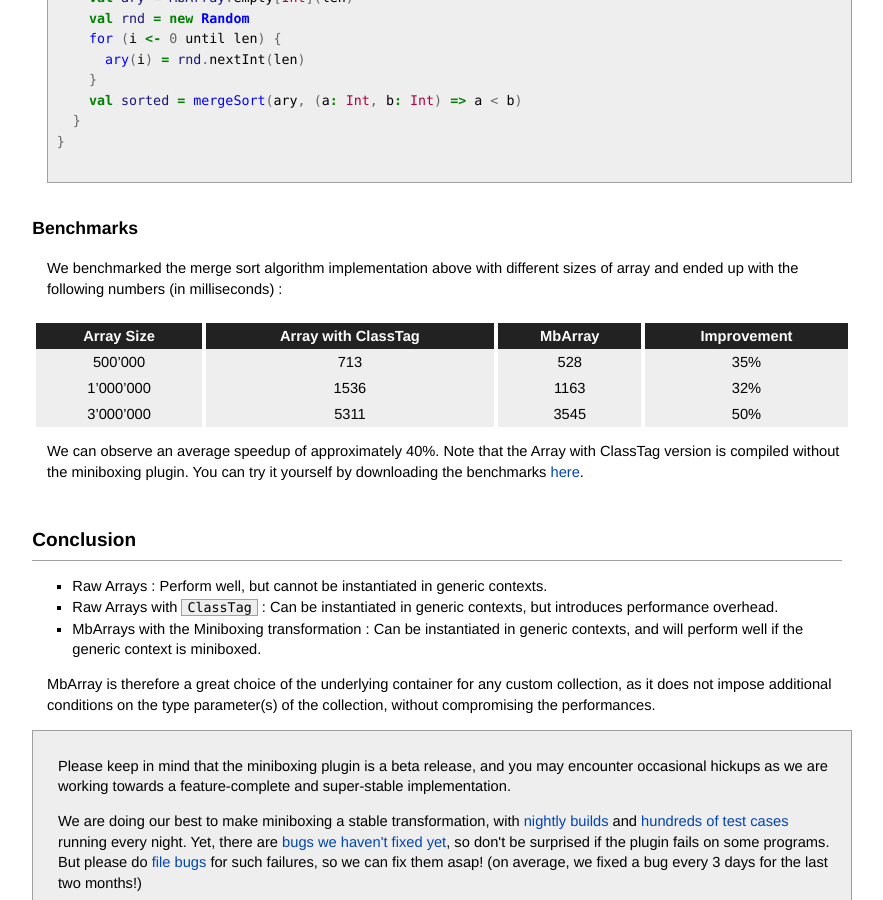
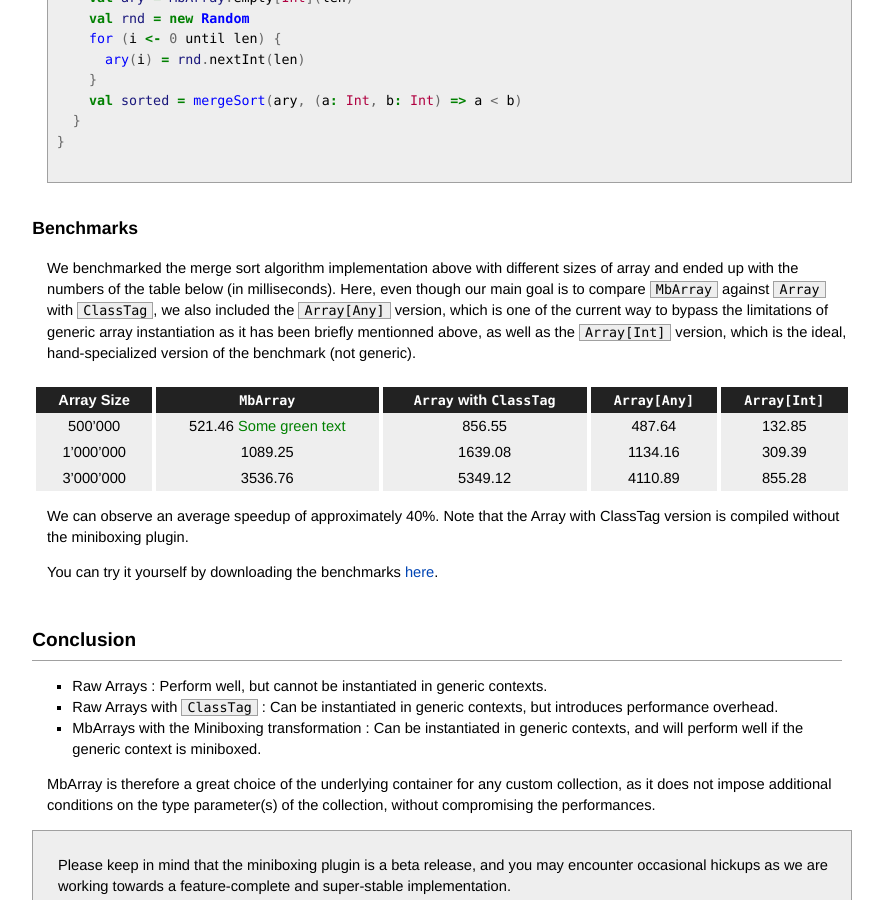
Before and after one commit to miniboxing/miniboxing.github.io, a Jekyll site: the page built from arrays.md, in a window 1280 px wide and 900 px high, scrolled down 4500 px. Shown: the whole window, without its empty margins (280-1163 px from the left). Built offline with Jekyll 4.4.1, drawn with Linux system fonts in a browser that asks for light colours; nearby versions of some CDN libraries; comment, search, counter and statistics services are not loaded.

Commit message:
Update arrays.md
color test

```diff
--- a/arrays.md
+++ b/arrays.md
@@ -219,16 +219,17 @@ object MergeSort {
 {% endhighlight %}
 ### Benchmarks
 
-We benchmarked the merge sort algorithm implementation above with different sizes of array and ended up with the following numbers (in milliseconds) :
+We benchmarked the merge sort algorithm implementation above with different sizes of array and ended up with the numbers of the table below (in milliseconds). Here, even though our main goal is to compare `MbArray` against `Array` with `ClassTag`, we also included the `Array[Any]` version, which is one of the current way to bypass the limitations of generic array instantiation as it has been briefly mentionned above, as well as the `Array[Int]` version, which is the ideal, hand-specialized version of the benchmark (not generic).
 
-| Array Size    | Array with ClassTag  | MbArray  | Improvement |
-| ------------- |----------------------| ---------|-------------|
-| 500'000       | 713    	       | 528      | 35%   	|
-| 1'000'000     | 1536                 | 1163     | 32%		|
-| 3'000'000     | 5311                 | 3545     | 50%    	|
+| Array Size    | `MbArray` | `Array` with `ClassTag` |  `Array[Any]` | `Array[Int]`  |
+| ------------- |-----------|-------------------------|---------------|---------------|
+| 500'000       | 521.46  <font color="green"> Some green text </font>  | 856.55                  | 487.64        | 132.85        |
+| 1'000'000     | 1089.25   | 1639.08                 | 1134.16       | 309.39        |
+| 3'000'000     | 3536.76   | 5349.12                 | 4110.89       | 855.28        |
 
 We can observe an average speedup of approximately 40%.
 Note that the Array with ClassTag version is compiled without the miniboxing plugin.
+
 You can try it yourself by downloading the benchmarks [here](https://github.com/Roldak/mb-benchmarks).
 
 ## Conclusion
```
